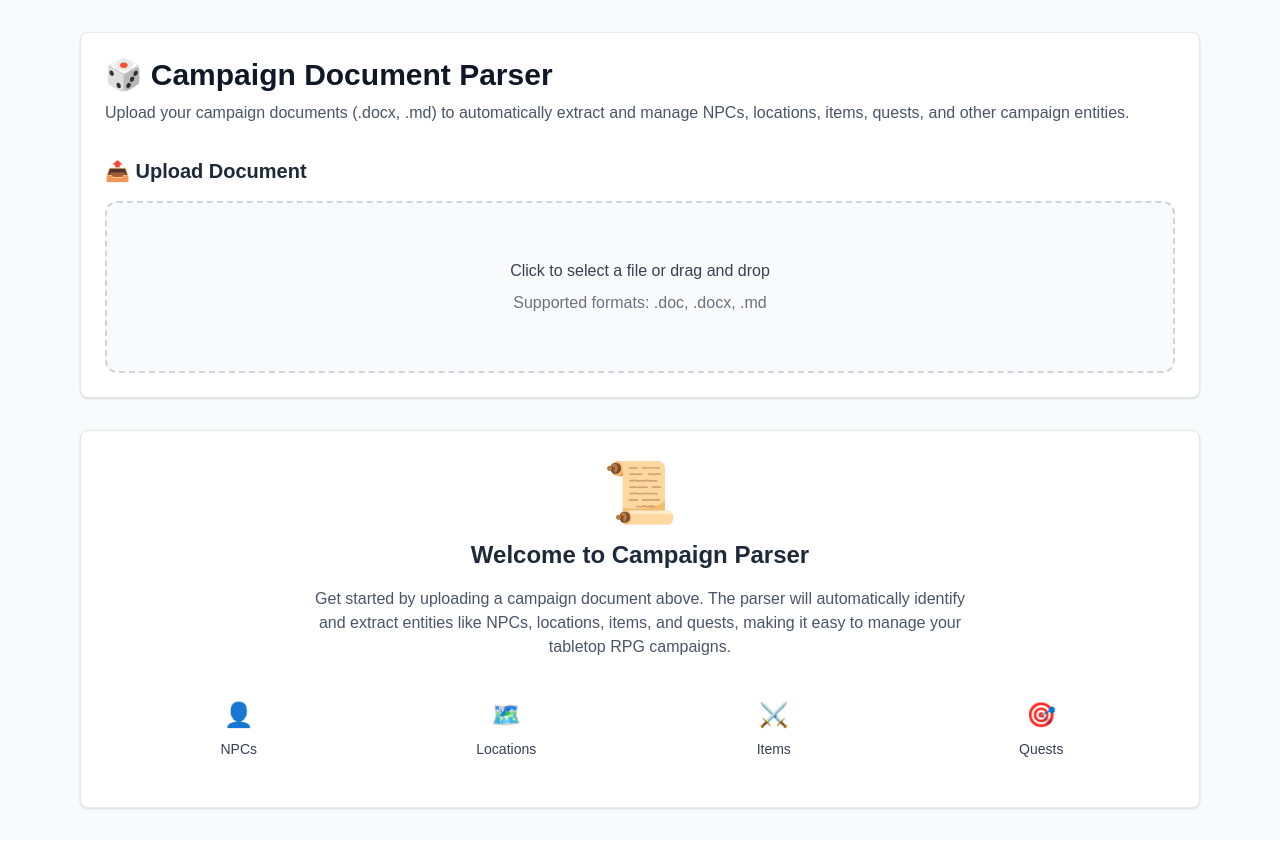
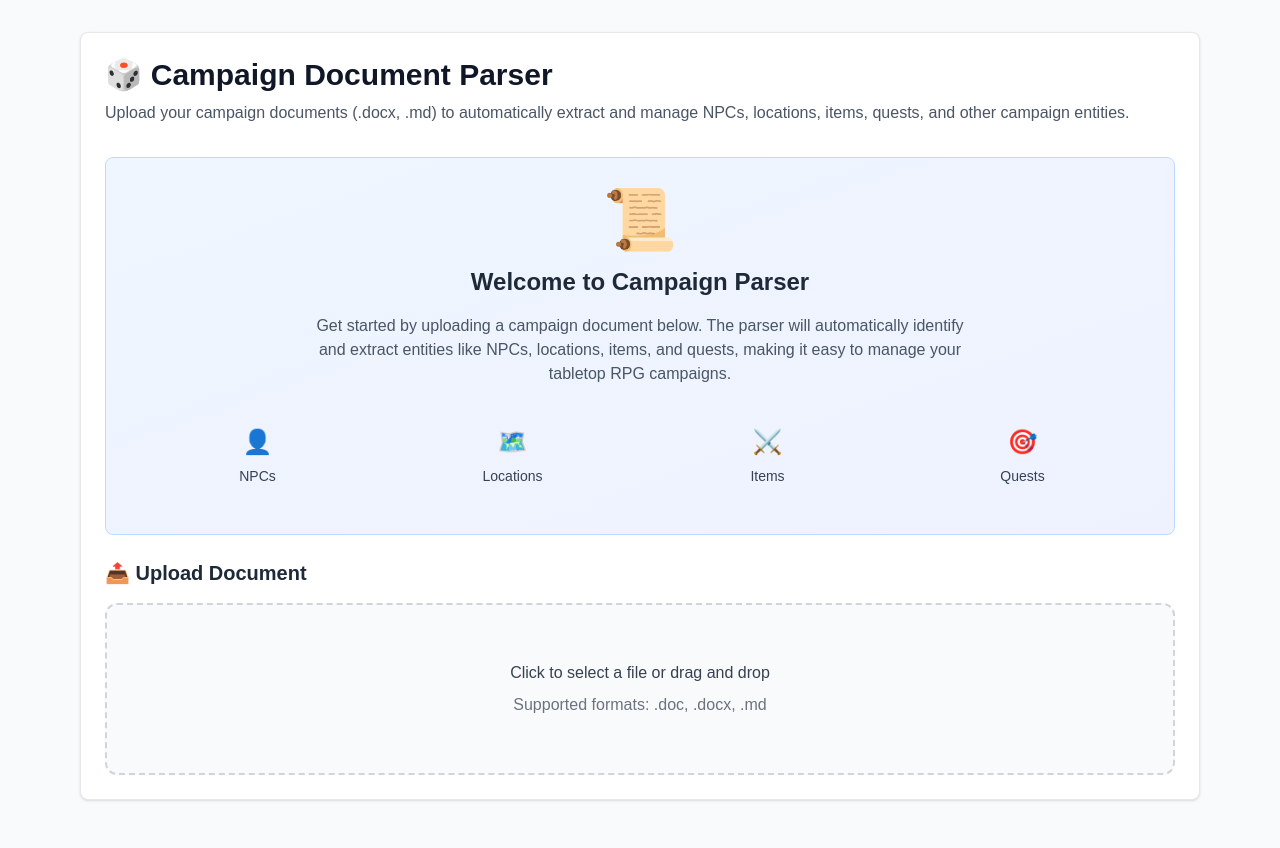
Before and after one commit to rcarigna/campaign-parser, a Next.js app in the folder obsidian-parser-nextjs/: page / in a window 1280 px wide. Shown: the top 848 px of the page. Built offline with nearby package versions, Linux system fonts and the light colour scheme.

Commit message:
feat: Add welcome message and entity view toggle to Home component; refactor EntityViewer for improved functionality

```diff
--- a/obsidian-parser-nextjs/src/app/globals.css
+++ b/obsidian-parser-nextjs/src/app/globals.css
@@ -171,6 +171,13 @@ body {
   margin-bottom: 20px;
   padding-bottom: 16px;
   border-bottom: 2px solid #e2e8f0;
+}
+
+.entity-title-row {
+  display: flex;
+  justify-content: space-between;
+  align-items: center;
+  margin-bottom: 16px;
 }
 
 .entity-header h3 {
--- a/obsidian-parser-nextjs/src/app/page.tsx
+++ b/obsidian-parser-nextjs/src/app/page.tsx
@@ -1,12 +1,6 @@
 'use client';
 
-import {
-  Header,
-  FileUpload,
-  ActionButtons,
-  ParsedResults,
-  EntityViewer,
-} from '@/components';
+import { Header, FileUpload, ActionButtons, EntityViewer } from '@/components';
 import { useCampaignParser, useFileManager } from '@/hooks';
 import { ALLOWED_EXTENSIONS } from '@/types';
 
@@ -41,6 +35,45 @@ export default function Home() {
             and manage NPCs, locations, items, quests, and other campaign
             entities.'
           />
+
+          {/* Welcome Message when no document is loaded */}
+          {!fileManager.selectedFile && !campaignParser.parsedData && (
+            <div className='bg-gradient-to-br from-blue-50 to-indigo-50 rounded-lg border border-blue-200 p-8 text-center mb-6'>
+              <div className='text-6xl mb-4'>📜</div>
+              <h2 className='text-2xl font-semibold text-gray-800 mb-4'>
+                Welcome to Campaign Parser
+              </h2>
+              <p className='text-gray-600 max-w-2xl mx-auto mb-6'>
+                Get started by uploading a campaign document below. The parser
+                will automatically identify and extract entities like NPCs,
+                locations, items, and quests, making it easy to manage your
+                tabletop RPG campaigns.
+              </p>
+              <div className='grid grid-cols-2 md:grid-cols-4 gap-4 text-center'>
+                <div className='p-4'>
+                  <div className='text-2xl mb-2'>👤</div>
+                  <div className='text-sm font-medium text-gray-700'>NPCs</div>
+                </div>
+                <div className='p-4'>
+                  <div className='text-2xl mb-2'>🗺️</div>
+                  <div className='text-sm font-medium text-gray-700'>
+                    Locations
+                  </div>
+                </div>
+                <div className='p-4'>
+                  <div className='text-2xl mb-2'>⚔️</div>
+                  <div className='text-sm font-medium text-gray-700'>Items</div>
+                </div>
+                <div className='p-4'>
+                  <div className='text-2xl mb-2'>🎯</div>
+                  <div className='text-sm font-medium text-gray-700'>
+                    Quests
+                  </div>
+                </div>
+              </div>
+            </div>
+          )}
+
           <div className='space-y-6'>
             {/* File Upload Section */}
             <div>
@@ -99,59 +132,12 @@ export default function Home() {
 
         {/* Results Section */}
         {campaignParser.parsedData && (
-          <div className='space-y-8'>
-            {/* Document Summary */}
-            <div className='bg-white rounded-lg shadow-sm border border-gray-200 p-6'>
-              <ParsedResults
-                parsedData={campaignParser.parsedData}
-                entities={campaignParser.entities}
-                onEntityDiscard={campaignParser.discardEntity}
-              />
-            </div>
-
-            {/* Entity Management */}
-            <div className='bg-white rounded-lg shadow-sm border border-gray-200 p-6'>
-              <EntityViewer
-                entities={campaignParser.entities}
-                onEntityDiscard={campaignParser.discardEntity}
-              />
-            </div>
-          </div>
-        )}
-
-        {/* Welcome Message when no document is loaded */}
-        {!fileManager.selectedFile && !campaignParser.parsedData && (
-          <div className='bg-white rounded-lg shadow-sm border border-gray-200 p-8 text-center'>
-            <div className='text-6xl mb-4'>📜</div>
-            <h2 className='text-2xl font-semibold text-gray-800 mb-4'>
-              Welcome to Campaign Parser
-            </h2>
-            <p className='text-gray-600 max-w-2xl mx-auto'>
-              Get started by uploading a campaign document above. The parser
-              will automatically identify and extract entities like NPCs,
-              locations, items, and quests, making it easy to manage your
-              tabletop RPG campaigns.
-            </p>
-            <div className='mt-6 grid grid-cols-2 md:grid-cols-4 gap-4 text-center'>
-              <div className='p-4'>
-                <div className='text-2xl mb-2'>👤</div>
-                <div className='text-sm font-medium text-gray-700'>NPCs</div>
-              </div>
-              <div className='p-4'>
-                <div className='text-2xl mb-2'>🗺️</div>
-                <div className='text-sm font-medium text-gray-700'>
-                  Locations
-                </div>
-              </div>
-              <div className='p-4'>
-                <div className='text-2xl mb-2'>⚔️</div>
-                <div className='text-sm font-medium text-gray-700'>Items</div>
-              </div>
-              <div className='p-4'>
-                <div className='text-2xl mb-2'>🎯</div>
-                <div className='text-sm font-medium text-gray-700'>Quests</div>
-              </div>
-            </div>
+          <div className='bg-white rounded-lg shadow-sm border border-gray-200 p-6'>
+            <EntityViewer
+              entities={campaignParser.entities}
+              onEntityDiscard={campaignParser.discardEntity}
+              parsedData={campaignParser.parsedData}
+            />
           </div>
         )}
       </main>
--- a/obsidian-parser-nextjs/src/components/Document/index.ts
+++ b/obsidian-parser-nextjs/src/components/Document/index.ts
@@ -1,4 +1,3 @@
 // Document Processing Components
 export * from './ActionButtons';
 export * from './FileUpload';
-export * from './ParsedResults';
--- a/obsidian-parser-nextjs/src/components/Entity/EntityViewer/EntityViewer.tsx
+++ b/obsidian-parser-nextjs/src/components/Entity/EntityViewer/EntityViewer.tsx
@@ -1,5 +1,8 @@
 import { useState } from 'react';
-import { type EntityWithId } from '@/types';
+import {
+  type EntityWithId,
+  type SerializedParsedDocumentWithEntities,
+} from '@/types';
 import { EntityFilters } from '../EntityFilters';
 import { EntityGrid } from '../EntityGrid';
 import { EntityEditModal } from '../EntityEditModal';
@@ -17,15 +20,18 @@ const toast = {
 type EntityViewerProps = {
   entities: EntityWithId[];
   onEntityDiscard: (entityId: string) => void;
+  parsedData?: SerializedParsedDocumentWithEntities | null;
 };
 
 export const EntityViewer = ({
   entities,
   onEntityDiscard,
+  parsedData,
 }: EntityViewerProps) => {
   const [selectedEntity, setSelectedEntity] = useState<EntityWithId | null>(
     null
   );
+  const [view, setView] = useState<'entities' | 'json'>('entities');
 
   // Custom hooks for different concerns
   const filtering = useEntityFiltering(entities);
@@ -63,8 +69,27 @@ export const EntityViewer = ({
   return (
     <div className='entity-viewer'>
       <div className='entity-header'>
+        <div className='entity-title-row'>
           <h3>📋 Extracted Entities ({entities.length})</h3>
 
+          {/* View Toggle */}
+          <div className='view-toggle'>
+            <button
+              className={`toggle-btn ${view === 'entities' ? 'active' : ''}`}
+              onClick={() => setView('entities')}
+            >
+              📋 Entity View
+            </button>
+            <button
+              className={`toggle-btn ${view === 'json' ? 'active' : ''}`}
+              onClick={() => setView('json')}
+            >
+              📄 Raw Data
+            </button>
+          </div>
+        </div>
+
+        {view === 'entities' && (
           <EntityFilters
             filterType={filtering.filterType}
             onFilterChange={filtering.setFilterType}
@@ -74,8 +99,11 @@ export const EntityViewer = ({
             totalEntities={entities.length}
             totalDuplicates={filtering.duplicates.length}
           />
+        )}
       </div>
 
+      {view === 'entities' ? (
+        <>
           {selection.isSelectionMode && (
             <div className='selection-controls'>
               <button
@@ -119,6 +147,12 @@ export const EntityViewer = ({
             onEntitySelect={selection.handleEntitySelect}
             onEntityDiscard={handleEntityDiscard}
           />
+        </>
+      ) : (
+        <div className='json-output'>
+          <pre>{JSON.stringify(parsedData, null, 2)}</pre>
+        </div>
+      )}
 
       {selectedEntity && (
         <EntityEditModal
--- a/obsidian-parser-nextjs/src/components/Layout/Header/Header.tsx
+++ b/obsidian-parser-nextjs/src/components/Layout/Header/Header.tsx
@@ -5,9 +5,9 @@ type HeaderProps = {
 
 export const Header = ({ title, subtitle }: HeaderProps) => {
   return (
-    <>
+    <header role='banner'>
       <h1 className='text-3xl font-bold text-gray-900 mb-2'>{title}</h1>
       <p className='text-gray-600 mb-8'>{subtitle}</p>
-    </>
+    </header>
   );
 };
```
Also changed, not shown: 1 other file (tests, documents, lock files or other folders). Lines whose indentation alone changed are shown as unchanged.
